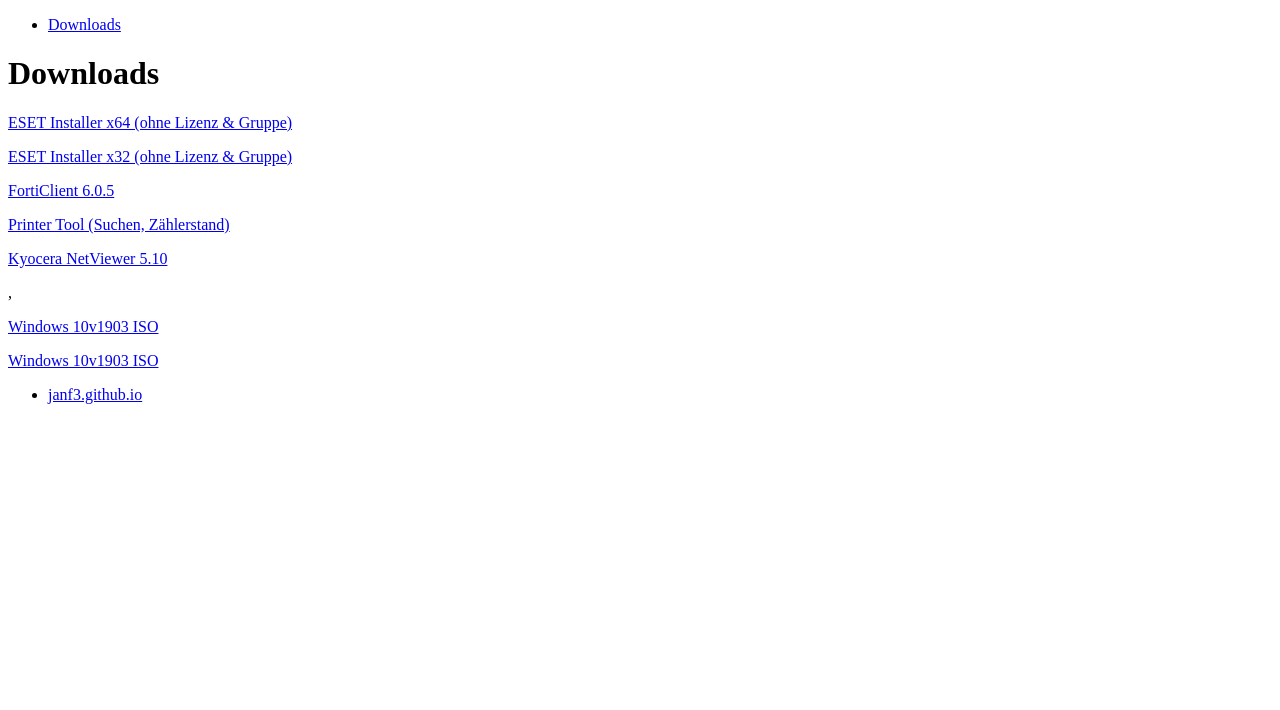
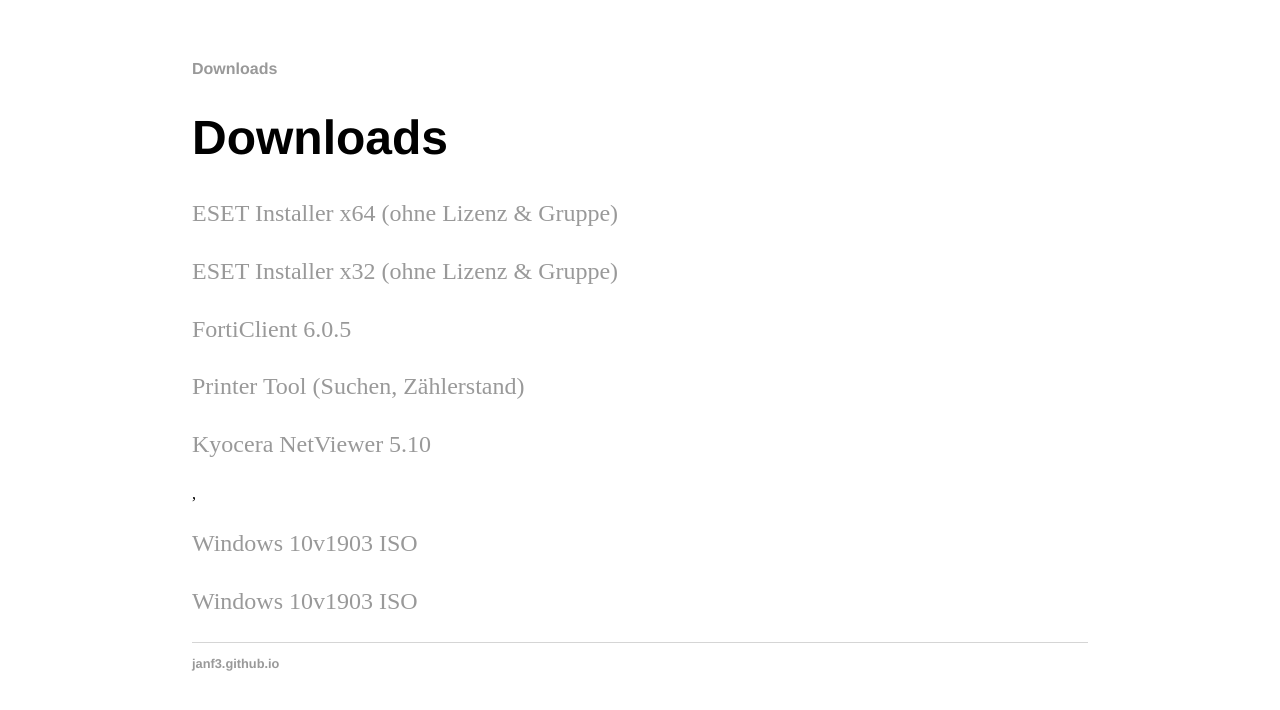
Before and after one commit to janf3/janf3.github.io, a plain HTML site: page index.html in a window 1280 px wide. Drawn offline with Linux system fonts and the light colour scheme.

Commit message:
Update index.html
update

```diff
--- a/index.html
+++ b/index.html
@@ -1,7 +1,9 @@
 <!DOCTYPE html>
 <html>
 	<head>
-		<title>Hank Quinlan, Horrible Cop</title>
+		<title>janf3.github.io</title>
+		<!-- link to main stylesheet -->
+		<link rel="stylesheet" type="text/css" href="/css/main.css">
 	</head>
 	<body>
 		<nav>
```
